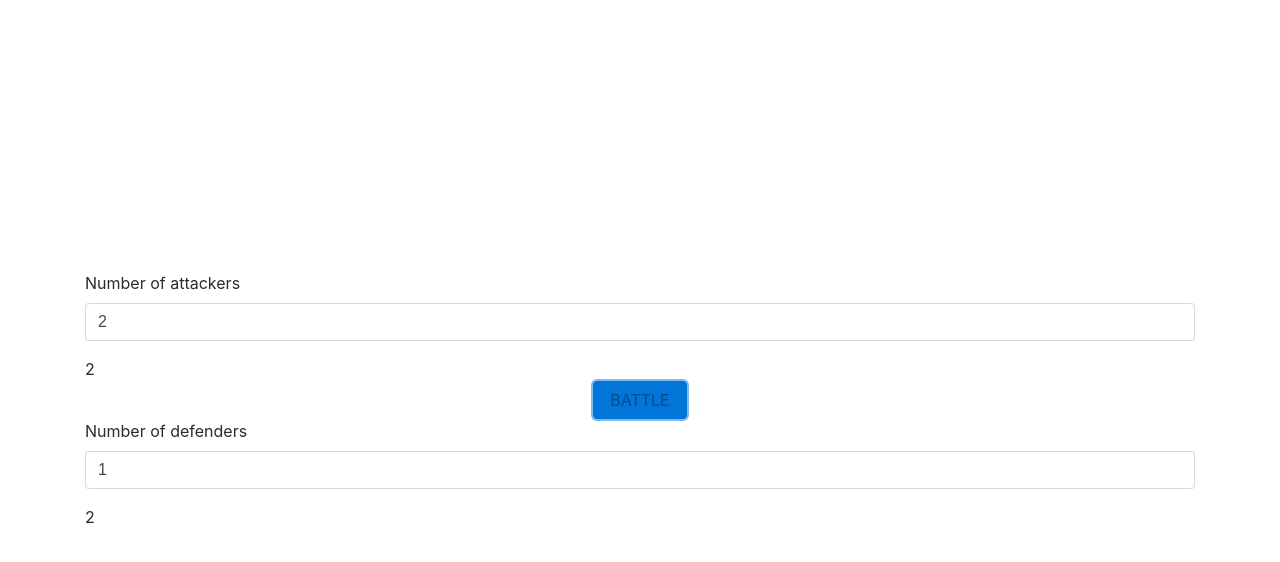
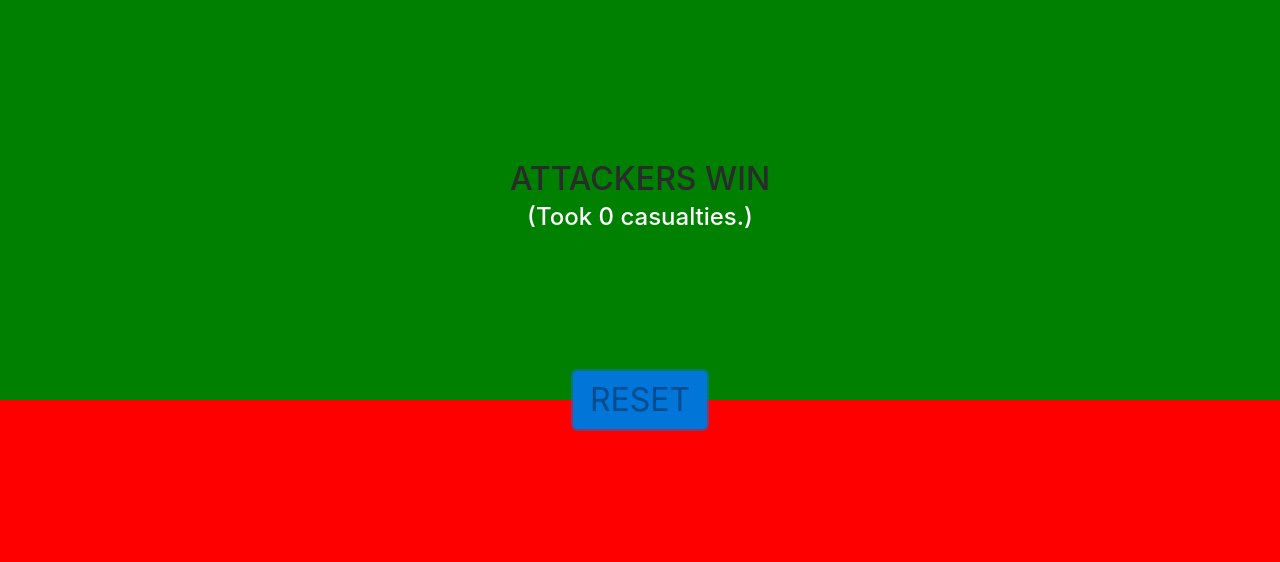
Before and after one commit to bigbeno37/RiskyClick, a plain HTML site: page index.html in a window 1280 px wide. Both pictures are taken after a click on the link "BATTLE". Drawn offline with nearby package versions, Linux system fonts and the light colour scheme.

Commit message:
Game is now functional and appearance is OK

```diff
--- a/index.html
+++ b/index.html
@@ -13,6 +13,15 @@
     <title>RiskyClick</title>
   </head>
   <body>
+      <div class="colours">
+          <div class="first">
+              <div class="attackerScore"></div>
+          </div>
+          <div class="second">
+              <div class="defenderScore"></div>
+          </div>
+      </div>
+
       <div class="vertical-center">
         <div class="container">
             <div class="row">
@@ -21,13 +30,11 @@
                         <label for="attackers">Number of attackers</label>
                         <input type="number" id="attackers" class="form-control" min="2" step="1" value="2" name="attackers"/>
                     </div>
-
-                    <div class="attackerScore"></div>
                 </div>
             </div>
             <div class="row">
                 <div class="col text-center">
-                    <a href="#" class="btn btn-primary" onClick="calculateWinner()">BATTLE</a>
+                    <a href="#" class="btn btn-primary battle" onClick="calculateWinner()">BATTLE</a>
                 </div>
             </div>
             <div class="row">
@@ -36,8 +43,6 @@
                         <label for="defenders">Number of defenders</label>
                         <input type="number" id="defenders" class="form-control" min="1" step="1" value="1" name="defenders"/>
                     </div>
-
-                    <div class="defenderScore"></div>
                 </div>
             </div>
         </div>
--- a/script.js
+++ b/script.js
@@ -62,31 +62,77 @@ function determineLosses(attackersDice, defendersDice) {
 
 // Hides the classes 'attackerInput' and 'defenderInput'
 function hideInput(attackerInput, defenderInput) {
-    document.getElementsByClassName(attackerInput)[0].style = "none";
-    document.getElementsByClassName(defenderInput)[0].style = "none";
+    getElement(attackerInput).style = "display: none";
+    getElement(defenderInput).style = "display: none";
 }
 
 // Shows the scores obtained from 'losses' to the attackerScoreElement and defenderScoreElement
 function showScores(attackerScoreElement, defenderScoreElement, losses) {
-    document.getElementsByClassName(attackerScoreElement)[0].style = "block";
-    document.getElementsByClassName(defenderScoreElement)[0].style = "block";
+    var attackerElement = getElement(attackerScoreElement);
+    var defenderElement = getElement(defenderScoreElement);
 
-    document.getElementsByClassName(attackerScoreElement)[0].innerHTML = losses[0];
-    document.getElementsByClassName(defenderScoreElement)[0].innerHTML = losses[1];
+    attackerElement.style = "display: block";
+    defenderElement.style = "display: block";
+
+    console.log(losses);
+
+    // If the attacker was the winner...
+    if (losses[0] <= losses[1]) {
+        attackerElement.innerHTML = "<h2 class='text-center'>ATTACKERS WIN</h2>" +
+            "<h4 class='text-center text-muted'>(Took " + losses[0] + " casualties.)</h4>";
+
+        getElement('first').style = "background-color: green";
+        getElement('second').style = "background-color: red";
+    } else {
+        defenderElement.innerHTML = "<h2 class='text-center'>DEFENDERS WIN</h2>" +
+          "<h4 class='text-center text-muted'>(Took " + losses[1] + " casualties.)</h4>";
+
+        getElement('first').style = "background-color: red";
+        getElement('second').style = "background-color: green";
+    }
+
+    // Set the button to active the restart function and change its text to Reset
+    getElement('battle').setAttribute('onclick', 'restart()');
+    getElement('battle').innerHTML = 'RESET';
+
+    // getElement(attackerScoreElement).style = "width: " + window.innerWidth;
 }
 
 function calculateWinner() {
-    var attackers = document.getElementById("attackers").value;
-    var defenders = document.getElementById("defenders").value;
+    var attackers = parseInt(document.getElementById("attackers").value), originalAttackers = attackers;
+    var defenders = parseInt(document.getElementById("defenders").value), originalDefenders = defenders;
 
-    var attackersDice = generateRandomDice(attackers-1);
-    var defendersDice = generateRandomDice(defenders);
+    while (attackers > 1 && defenders > 0) {
+      var attackersDice = generateRandomDice(attackers-1);
+      var defendersDice = generateRandomDice(defenders);
 
-    var losses = determineLosses(attackersDice, defendersDice);
+      var losses = determineLosses(attackersDice, defendersDice);
 
-    attackers -= losses[0];
-    defenders -= losses[1];
+      attackers += parseInt(losses[0]);
+      defenders += parseInt(losses[1]);
+    }
 
     hideInput('attackerInput', 'defenderInput');
-    showScores('attackerScore', 'defenderScore', [attackers, defenders])
+    showScores('attackerScore', 'defenderScore', [-1*(attackers-originalAttackers), -1*(defenders-originalDefenders)]);
 }
+
+// Retrieves an element by its class name
+function getElement(className) {
+    return document.getElementsByClassName(className)[0];
+}
+
+function restart() {
+    getElement('attackerInput').style = "display: block";
+    getElement('defenderInput').style = "display: block";
+
+    getElement('attackerScore').style = "display: none";
+    getElement('attackerScore').innerHTML = '';
+    getElement('defenderScore').style = "display: none";
+    getElement('defenderScore').innerHTML = '';
+
+    getElement('battle').setAttribute('onclick', 'calculateWinner()');
+    getElement('battle').innerHTML = 'BATTLE';
+
+    getElement('first').style = "background-color: none";
+    getElement('second').style = "background-color: none";
+}
--- a/style.css
+++ b/style.css
@@ -5,3 +5,40 @@
   display: flex;
   align-items: center;
 }
+
+.attackerScore, .defenderScore {
+  position: absolute;
+}
+
+.attackerScore {
+  top: 25%;
+  left: 50%;
+  -webkit-transform: translateX(-50%) translateY(-50%);
+  transform: translateX(-50%) translateY(-50%);
+}
+
+.defenderScore {
+  top: 75%;
+  left: 50%;
+  -webkit-transform: translateX(-50%) translateY(-50%);
+  transform: translateX(-50%) translateY(-50%);
+}
+
+.battle {
+  margin: 50px 0;
+  font-size: 2em;
+}
+
+.first .text-muted, .second .text-muted {
+  color: white !important;
+}
+
+.colours {
+  position: absolute;
+  height: 100%;
+  width: 100%;
+}
+
+.colours .first, .colours .second {
+  height: 50%;
+}
```
